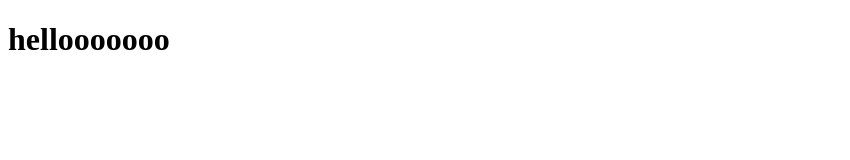
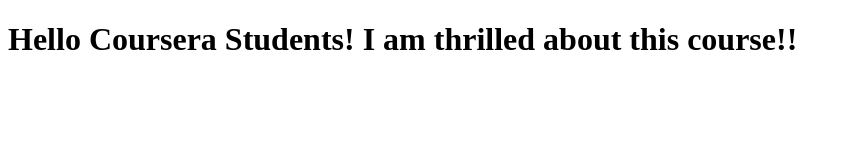
Before and after one commit to StarrZhong/course-test, a plain HTML site: page index.html in a window 1280 px wide. Shown: the whole page, without its empty margins (0-850 px from the left). Drawn offline with Linux system fonts and the light colour scheme.

Commit message:
NEw version web file

```diff
--- a/index.html
+++ b/index.html
@@ -7,6 +7,6 @@
   <title>Hello Coursera</title>
 </head>
 <body>
-  <h1>hellooooooo</h1>
+  <h1>Hello Coursera Students! I am thrilled about this course!!</h1>
 </body>
 </html>
```
